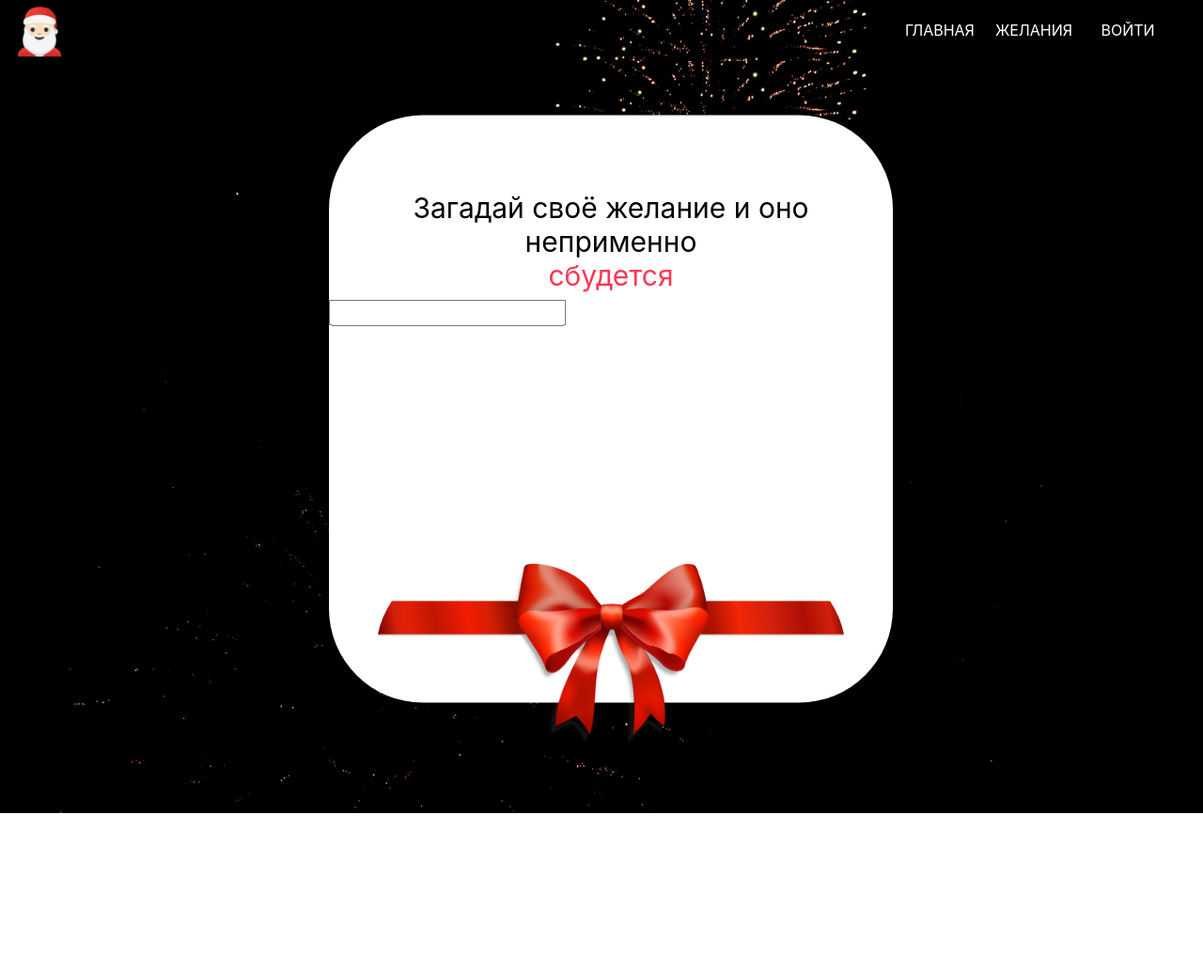
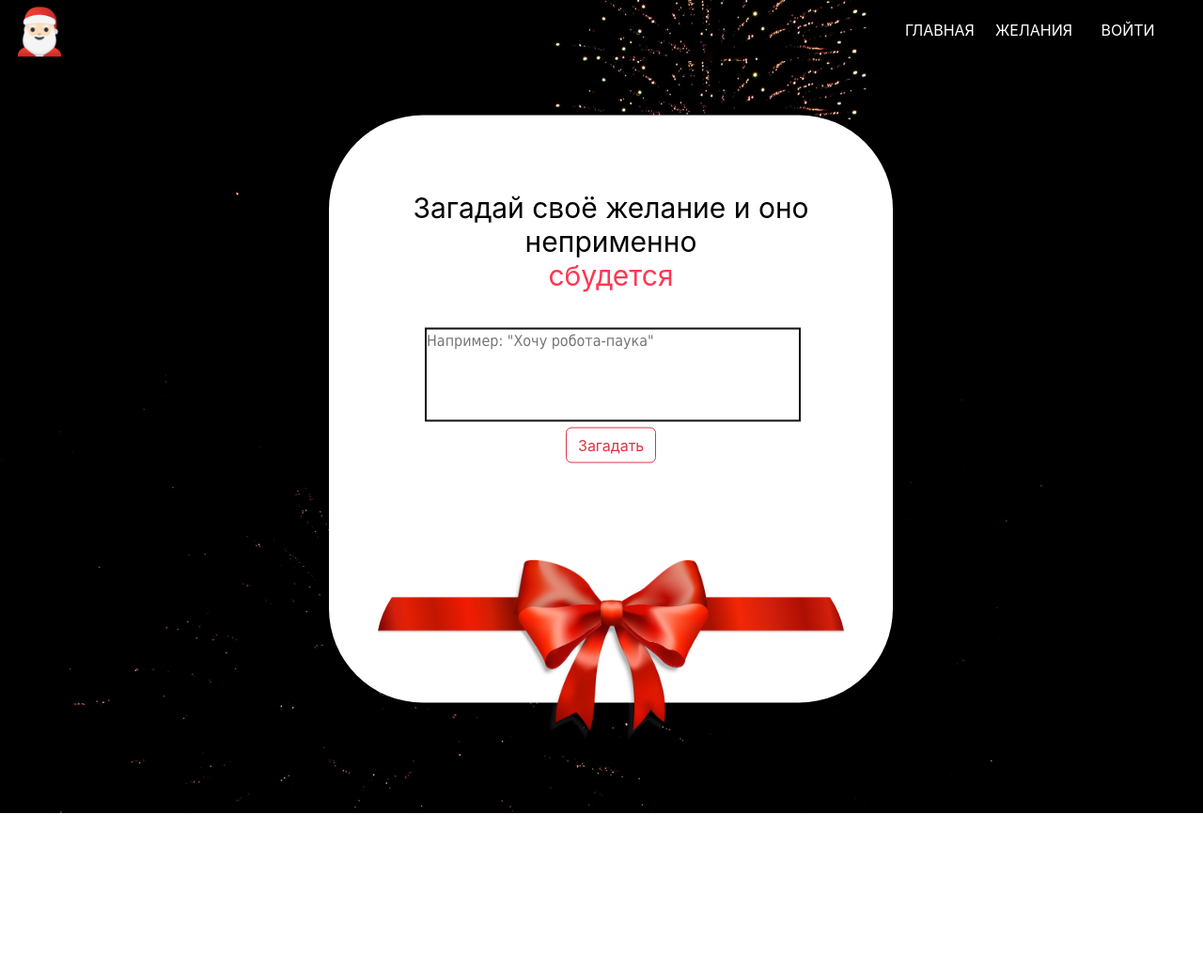
Before and after one commit to Stas9878/new_year_timer_site, a Django app: page /add-wish/ in a window 1280 px wide; the page is wider, and only the part inside the window is pictured. Shown: the top 1033 px of that part at 94% size. Run offline with Django 4.2, Linux system fonts and the light colour scheme; some libraries are stand-ins or nearby versions.

Commit message:
Добавил кнопку add_wish.html и изменил форму в views.py

```diff
--- a/new_year_timer/index/forms.py
+++ b/new_year_timer/index/forms.py
@@ -1,5 +1,11 @@
-from django.forms import forms
+from django import forms
 from .models import *
 
 class MakeWIshForm(forms.ModelForm):
-    model = Wish
+    class Meta:
+        model = Wish
+        fields = ('wish',)
+        widgets = {'wish': forms.Textarea(attrs={
+            'class': 'textform',
+            'placeholder': 'Например: "Хочу робота-паука"'
+            })}
--- a/new_year_timer/index/static/style.css
+++ b/new_year_timer/index/static/style.css
@@ -333,7 +333,7 @@
 }
 .b img {
     width: 500px;
-    margin-top: 250px;
+    margin-top: 100px;
     margin-left: 50px;
     border-radius: 100px;
 }
@@ -349,3 +349,21 @@
     color: #ff3753;
     text-align: center;
 }
+
+/* forms */
+
+.textform {
+    width:  400px;
+    height: 100px;
+    margin-left: 17%;
+    margin-top: 5%;
+    border:2px solid #0f0f0f;
+    font-size:16px;
+    font-family: Tahoma;
+    resize: none;
+}
+
+.wishbutton{
+    margin-left: 42%;
+
+}
--- a/new_year_timer/index/views.py
+++ b/new_year_timer/index/views.py
@@ -1,11 +1,18 @@
-from django.shortcuts import render
+from django.shortcuts import render,HttpResponseRedirect
+from .forms import *
 
 def index(request):
     return render(request, 'index/index.html')
 
 def add_wish(request):
-    if request.method == 'GET':
-        return render(request,'index/add_wish.html' )
+    form = MakeWIshForm()
+    if request.method == 'POST':
+        form = MakeWIshForm(request.POST)
+        if form.is_valid():
+            return HttpResponseRedirect("/thanks/")
+
+    return render(request,'index/add_wish.html', context={'form': form})
+
 
 def wishes(request):
     pass
--- a/new_year_timer/templates/index/add_wish.html
+++ b/new_year_timer/templates/index/add_wish.html
@@ -13,11 +13,12 @@
                 <span>сбудется</span> </h2>
             <form method="post">
                 {% csrf_token %}
-                <input type="text">
+                {{form.wish}}
+                <br>
+                <button type="button" class="btn btn-outline-danger wishbutton">Загадать</button>
             </form>
             <img src="{% static 'img/hr_line.png' %}" alt="">
         </div>
-
 
     </div>
 </div>
```
